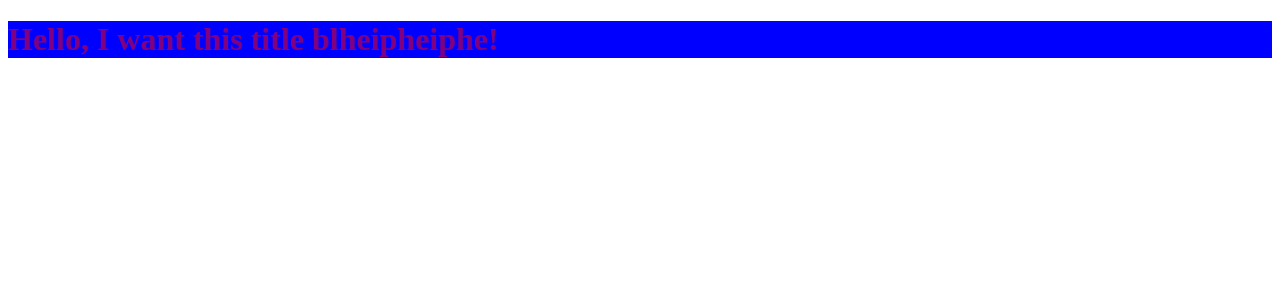
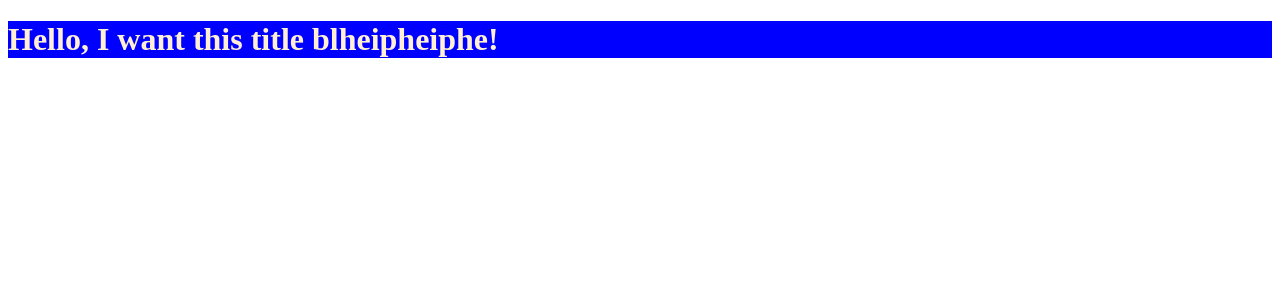
Before and after one commit to christianalfoni/new-git-flow, a React (Create React App) app: page / in a window 1280 px wide. Shown: the top 300 px of the page. Built offline with nearby package versions, Linux system fonts and the light colour scheme.

Commit message:
Update it!

```diff
--- a/src/styles.css
+++ b/src/styles.css
@@ -1,5 +1,5 @@
 .App {
   opacity: 1;
   background-color: blue;
-  color: purple;
+  color: papayawhip;
 }
```
